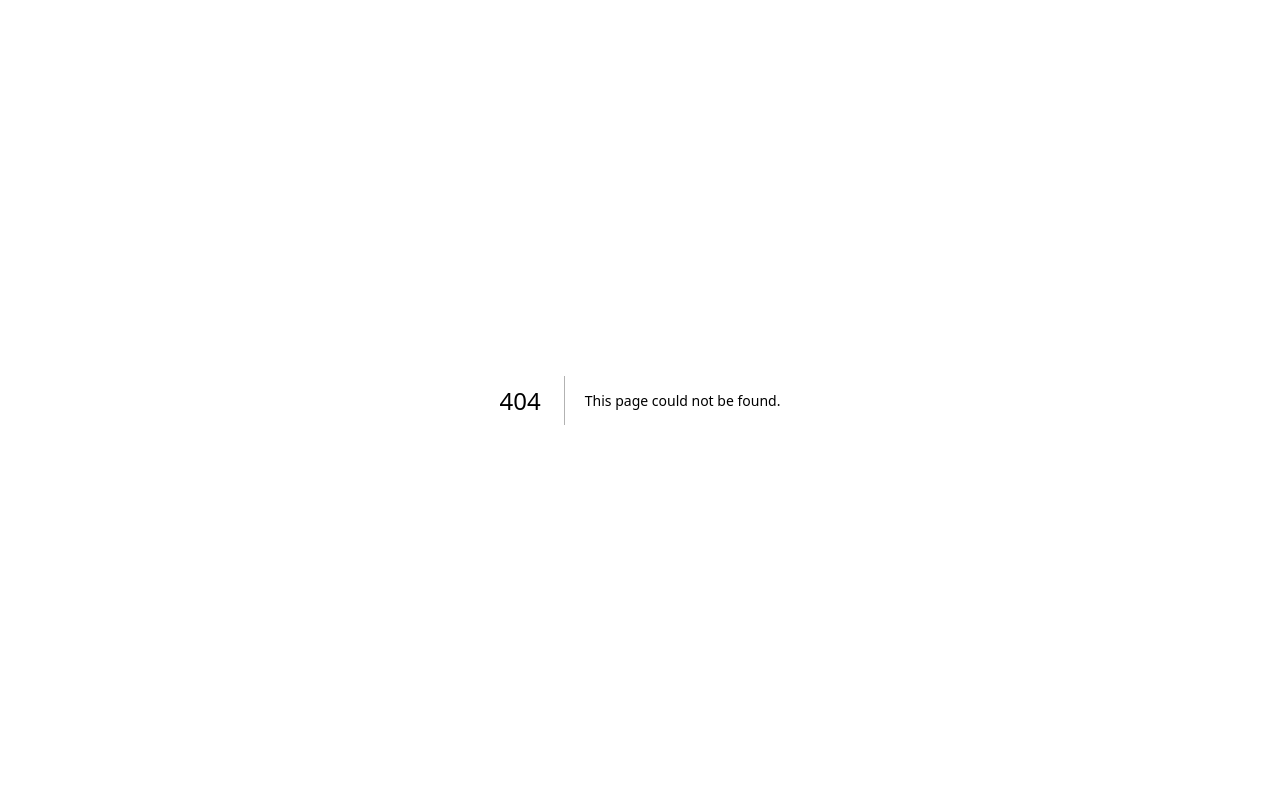
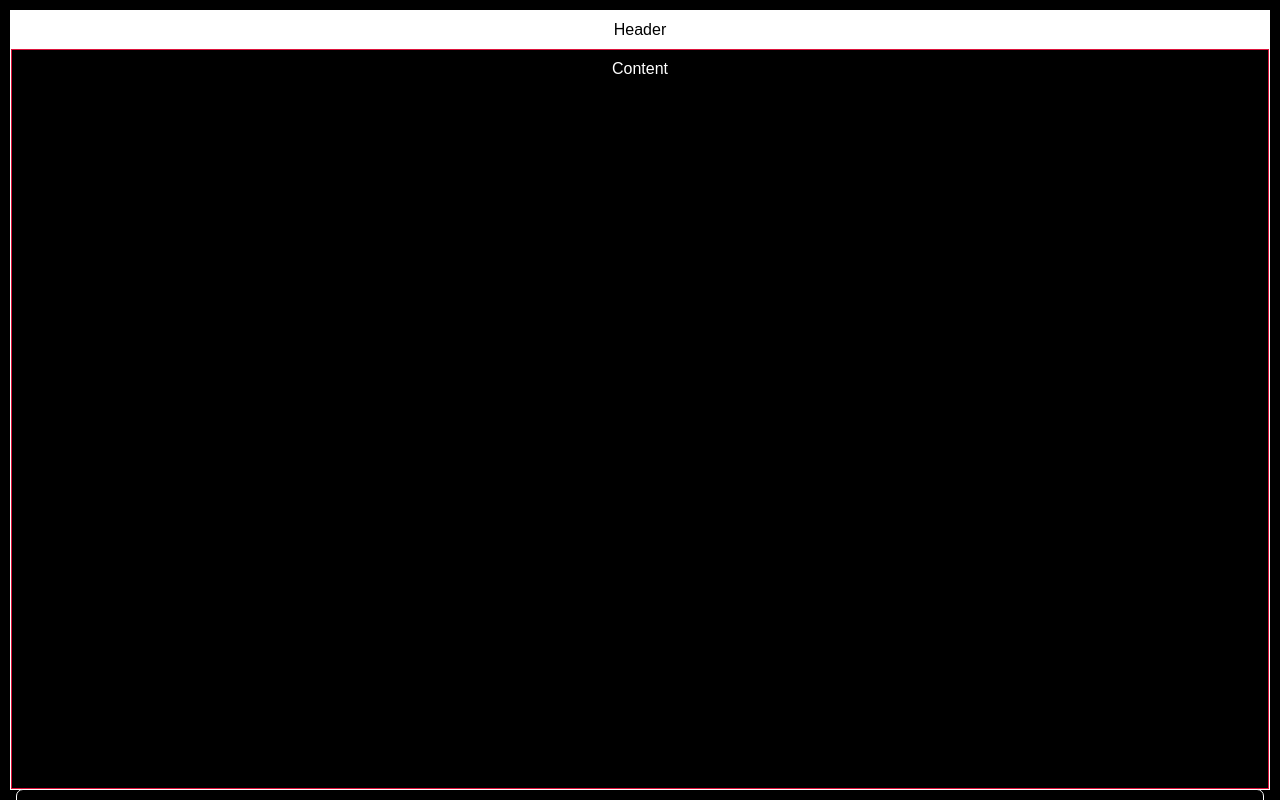
Before and after one commit to AkashM006/next-learn, a Next.js app: page /bottom in a window 1280 px wide. Before the commit this address had no page. Built offline with nearby package versions, Linux system fonts and the light colour scheme.

Commit message:
Minor implementations done in /bottom route

```diff
--- a/package.json
+++ b/package.json
@@ -11,6 +11,8 @@
   "dependencies": {
     "next": "15.1.0",
     "react": "^19.0.0",
-    "react-dom": "^19.0.0"
+    "react-dom": "^19.0.0",
+    "react-draggable": "^4.4.6",
+    "sass": "^1.83.0"
   }
 }
--- /dev/null
+++ b/src/pages/bottom.js
@@ -0,0 +1,103 @@
+import styles from "@/styles/bottom.module.scss";
+import {
+  forwardRef,
+  useEffect,
+  useImperativeHandle,
+  useRef,
+  useState,
+} from "react";
+
+function _BottomSheet({ children, maxHeight = 0 }, ref) {
+  const bottomSheetRef = useRef(null);
+
+  useImperativeHandle(ref, () => {
+    return {
+      init: (height = "100%") => {
+        bottomSheetRef.current.style.transform = `translateY(${height})`;
+      },
+    };
+  });
+
+  return (
+    <div
+      ref={bottomSheetRef}
+      className={styles.modalBottomSheet}
+      style={{
+        maxHeight,
+      }}
+    >
+      {children}
+    </div>
+  );
+}
+
+const BottomSheet = forwardRef(_BottomSheet);
+
+const BottomSheetContent = () => {
+  const contentRef = useRef(null);
+  const bottomSheetRef = useRef(null);
+
+  useEffect(() => {
+    const { top } = contentRef.current.getBoundingClientRect();
+    // console.log("Top: ", top);
+    bottomSheetRef.current.init(top);
+  }, []);
+
+  return (
+    <BottomSheet ref={bottomSheetRef}>
+      <div className={styles.title}>Product Name</div>
+      <div>$120.00</div>
+      <div className={styles.button}>Add To Card</div>
+      <div className={styles.content} ref={contentRef}>
+        Lorem ipsum dolor sit amet, consectetur adipiscing elit. Mauris non est
+        vitae risus interdum vestibulum non vitae nulla. Integer mollis nibh id
+        dolor varius interdum. In eget tincidunt enim. Nam ac finibus ligula.
+        Aliquam viverra magna non felis aliquet tempor. Duis ac purus non tellus
+        viverra luctus. Nam posuere arcu ac pulvinar ullamcorper. Sed sit amet
+        sollicitudin libero, sit amet convallis risus. Vestibulum sed dignissim
+        urna. Morbi ornare pulvinar elementum. Vestibulum auctor auctor mauris
+        nec volutpat. Interdum et malesuada fames ac ante ipsum primis in
+        faucibus. Maecenas vitae purus lobortis ipsum congue posuere. Fusce elit
+        nibh, posuere ut tristique at, sodales in lectus. Curabitur vitae
+        aliquet metus, et congue odio. Proin scelerisque vel neque feugiat
+        tempus. Nullam hendrerit magna in nunc tempus efficitur. Etiam lobortis
+        fringilla nunc ac dictum. Nam lectus velit, lobortis tincidunt tortor
+        nec, imperdiet tristique lacus. Integer dictum nisi mauris, vel auctor
+        dui vehicula nec. Nam tortor libero, egestas sed purus in, scelerisque
+        molestie tortor. Pellentesque a sem pharetra odio sagittis varius.
+        Maecenas porttitor nisi sit amet erat fringilla consequat. Pellentesque
+        ut erat eu nibh maximus venenatis sit amet ac mi. Sed condimentum magna
+        vel rutrum hendrerit. Vivamus metus nibh, dignissim congue porttitor
+        nec, pharetra ac purus. Aenean in risus id ligula dapibus molestie.
+        Proin et nisi nulla. Vestibulum risus libero, luctus non facilisis sit
+        amet, fringilla non velit. Class aptent taciti sociosqu ad litora
+        torquent per conubia nostra, per inceptos himenaeos. Etiam facilisis
+        ultrices tristique. Vestibulum pellentesque ultrices nisi ac blandit.
+        Proin efficitur nisl eget mi maximus, ac tempus lectus ornare. Nulla
+        fermentum diam eu lorem rhoncus varius. Praesent facilisis turpis lorem,
+        nec lacinia risus sagittis id. Fusce aliquam odio a turpis gravida
+        mattis. Etiam finibus libero at laoreet fermentum. Vivamus non nisl vel
+        dui finibus lacinia a eget quam. Aliquam egestas ultricies ex id
+        vulputate. Nulla mi ex, rhoncus ullamcorper lectus non, venenatis
+        tristique odio. Proin congue euismod tristique. Nunc non eros vel lectus
+        feugiat aliquet ut vel dui. In dignissim pellentesque nibh ac hendrerit.
+        Mauris vitae ex a nisl placerat ultricies. Lorem ipsum dolor sit amet,
+        consectetur adipiscing elit.
+      </div>
+    </BottomSheet>
+  );
+};
+
+export default function Bottom() {
+  return (
+    <div className={styles.bottom}>
+      <div className={styles.bottomContainer}>
+        <div className={styles.contentContainer}>
+          <div className={styles.header}>Header</div>
+          <div className={styles.body}>Content</div>
+        </div>
+        <BottomSheetContent />
+      </div>
+    </div>
+  );
+}
--- a/src/styles/Detail.module.css
+++ b/src/styles/Detail.module.css
@@ -1,15 +1,62 @@
 .body {
+  width: 100%;
   height: 100svh;
-  border: 2px solid white;
+  overflow-y: hidden;
   background-color: black;
 
   position: relative;
+
+  display: flex;
+  flex-direction: column;
+}
+
+.header {
+  background-color: brown;
+  color: white;
+  padding: 20px;
 }
 
 .box {
-  height: 100px;
-  width: 100px;
   position: absolute;
-  border: 1px solid white;
+  left: 0;
+  right: 0;
+  bottom: 0;
+  z-index: 111;
+
+  padding: 10px;
+
+  max-height: 100%;
+
+  border: 1px solid yellow;
   color: white;
+  background-color: #074799;
+
+  text-align: center;
+
+  transition-duration: 500ms;
+
+  overflow-wrap: break-word;
+
+  overflow-y: auto;
 }
+
+.content {
+  color: white;
+  flex: 1;
+  position: relative;
+  width: 100%;
+  height: 100%;
+}
+
+.slider {
+  height: 100%;
+  overflow-y: auto;
+}
+
+.sliderItem {
+  border: 1px solid gray;
+  height: 80svh;
+
+  text-align: center;
+  align-content: center;
+}
--- /dev/null
+++ b/src/styles/bottom.module.scss
@@ -0,0 +1,83 @@
+.bottom {
+  $clr-bg: black;
+  $clr-primary: white;
+
+  background-color: $clr-bg;
+  color: $clr-primary;
+
+  height: 100svh;
+  padding: 10px;
+
+  .bottomContainer {
+    border: 1px solid $clr-primary;
+    height: 100%;
+    position: relative;
+
+    text-align: center;
+    align-content: center;
+
+    .contentContainer {
+      height: 100%;
+      display: flex;
+      flex-direction: column;
+
+      .header {
+        background-color: $clr-primary;
+        color: $clr-bg;
+        padding: 10px;
+      }
+      .body {
+        border: 1px solid crimson;
+        flex: 1;
+        padding: 10px;
+
+        overflow: auto;
+      }
+    }
+  }
+
+  .modalBottomSheet {
+    margin-inline: 5px;
+    background-color: rgba($clr-bg, 0.7);
+
+    border-radius: 7px;
+    border: 1px solid $clr-primary;
+    border-bottom-right-radius: 0;
+    border-bottom-left-radius: 0;
+
+    overflow: hidden;
+
+    max-height: 300px;
+
+    position: absolute;
+    bottom: 0;
+    left: 0;
+    right: 0;
+
+    transform: translateY(100%);
+
+    padding: 10px;
+
+    text-align: left;
+
+    transition-duration: 250ms;
+  }
+
+  .title {
+    font-weight: bold;
+    margin-bottom: 10px;
+  }
+
+  .button {
+    margin-block: 10px;
+    border: 1px solid $clr-primary;
+    border-radius: 5px;
+    width: fit-content;
+    padding: 10px 20px;
+
+    margin-bottom: 20px;
+  }
+
+  .content {
+  }
+}
```
Also changed, not shown: src/pages/detail.js (+44 -29 lines), 1 other file (tests, documents, lock files or other folders).
